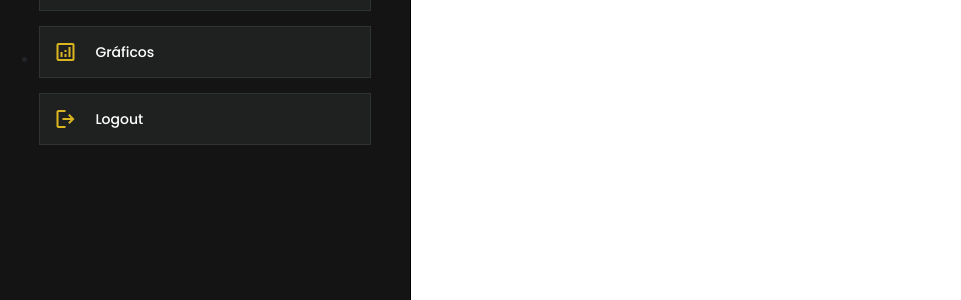
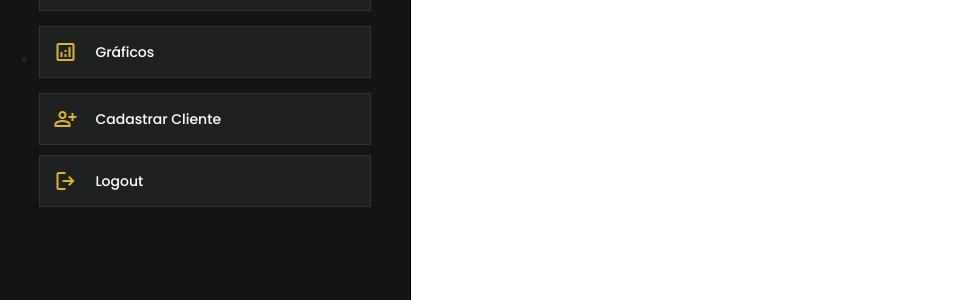
Before and after one commit to JeanIfsp/Projeto-Barbeshop, a Django app: page / in a window 1280 px wide. Shown: the part 488-788 px from the top of the page, without its empty margins (0-961 px from the left). Run offline with Django 5.2, Linux system fonts and the light colour scheme; the visitor is signed in with stand-in values (Sample User, id 1); parts of the project's set-up code (start-up, migrations or seed data) failed here and were passed over; some libraries are stand-ins or nearby versions.

Commit message:
Added icon create new cleint

```diff
--- a/src/templates/base.html
+++ b/src/templates/base.html
@@ -141,6 +141,14 @@
                     </section>
                 </li>
 
+            <li class="style-type">
+                <a class="style-link" href="{% url 'register_client'%}">
+                    <button class="style-action">
+                        <span class="material-symbols-outlined">person_add</span>
+                    </button>
+                    <span class="style-name">Cadastrar Cliente</span>
+                </a>
+            </li>
 
             {% endif %}
             {%if user.is_authenticated%}
```
